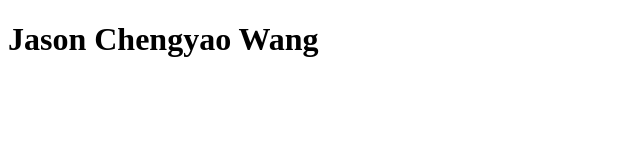
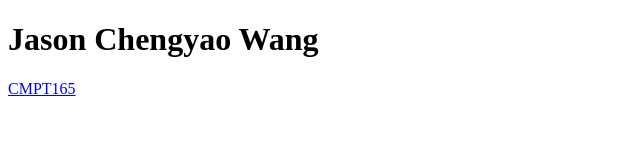
Before and after one commit to Jgansaown/jgansaown.github.io, a plain HTML site: page index.html in a window 1280 px wide. Shown: the full height of the page, 0-640 px from the left. Drawn offline with Linux system fonts and the light colour scheme.

Commit message:
Update index.html

```diff
--- a/index.html
+++ b/index.html
@@ -6,7 +6,7 @@
 </head>
 <body>
 <h1>Jason Chengyao Wang</h1>
-
+<a href="https://jgansaown.github.io/SFU-CMPT165-Assignments/">CMPT165</a>
 
 </body>
 </html>
```
